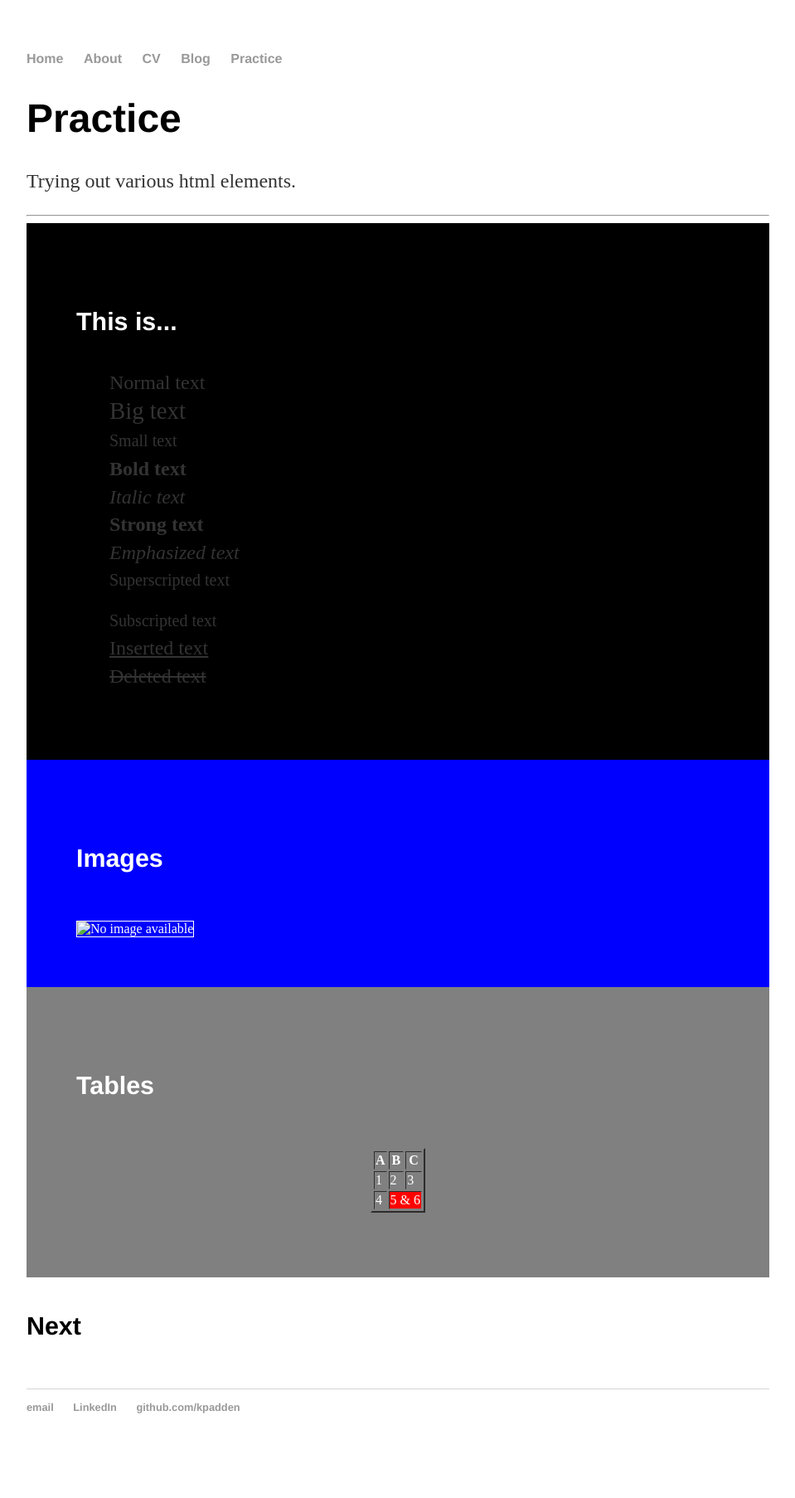
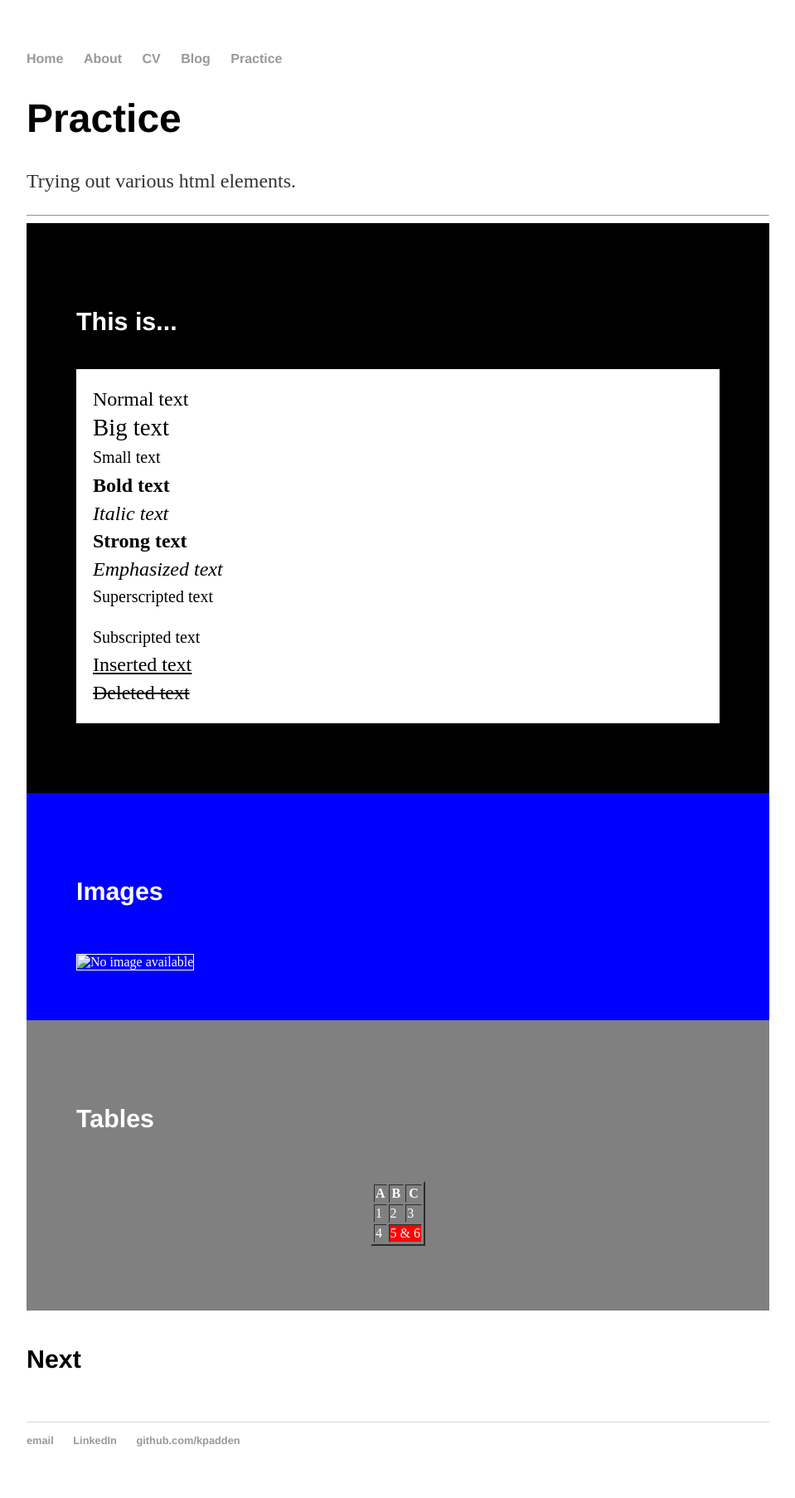
Before and after one commit to kpadden/kpadden.github.io, a Jekyll site: the page built from practice/index.html, in a window 1280 px wide. Shown: the whole page at 83% size, without its empty margins (160-1119 px from the left). Built offline with Jekyll 4.4.1, drawn with Linux system fonts in a browser that asks for light colours; before the commit the page ends 1766 px from its top, so only the background shows below that.

Commit message:
Update index.html

```diff
--- a/practice/index.html
+++ b/practice/index.html
@@ -9,7 +9,7 @@ title: Practice
 <hr/>
 <div style="background-color:black; color:white; padding:60px">
     <h4>This is...</h4>
-    <ul>
+    <ul style="background-color:white; color:black; padding:20px">
         Normal text<br/>
         <big>Big text</big><br/>
         <small>Small text</small><br/>
```
